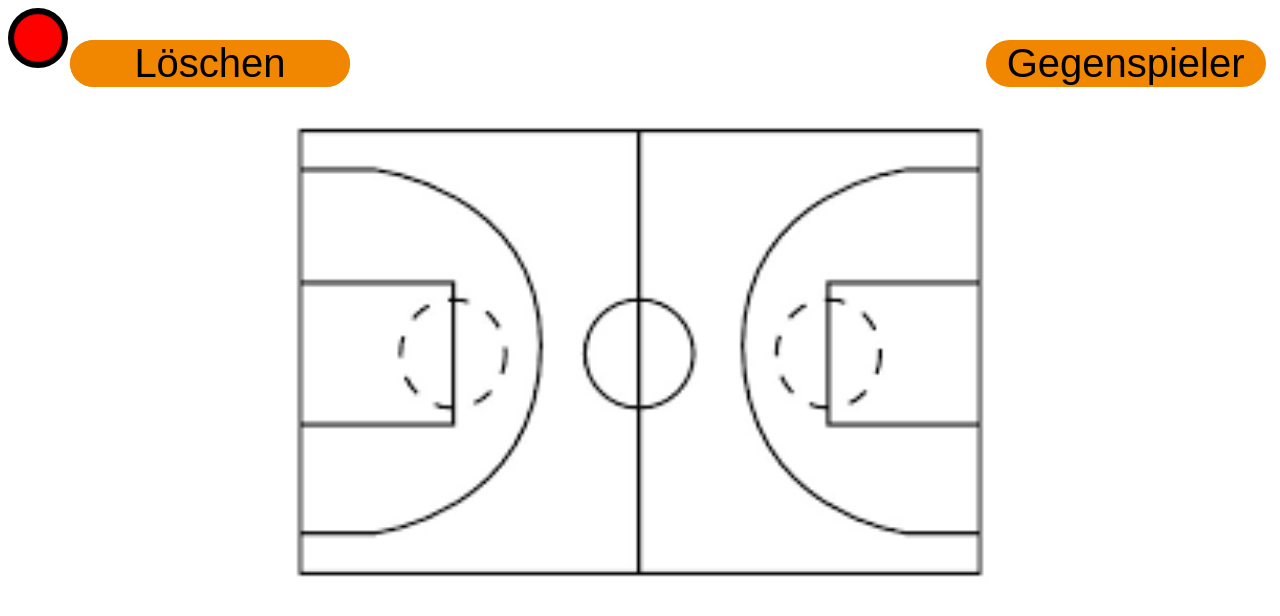
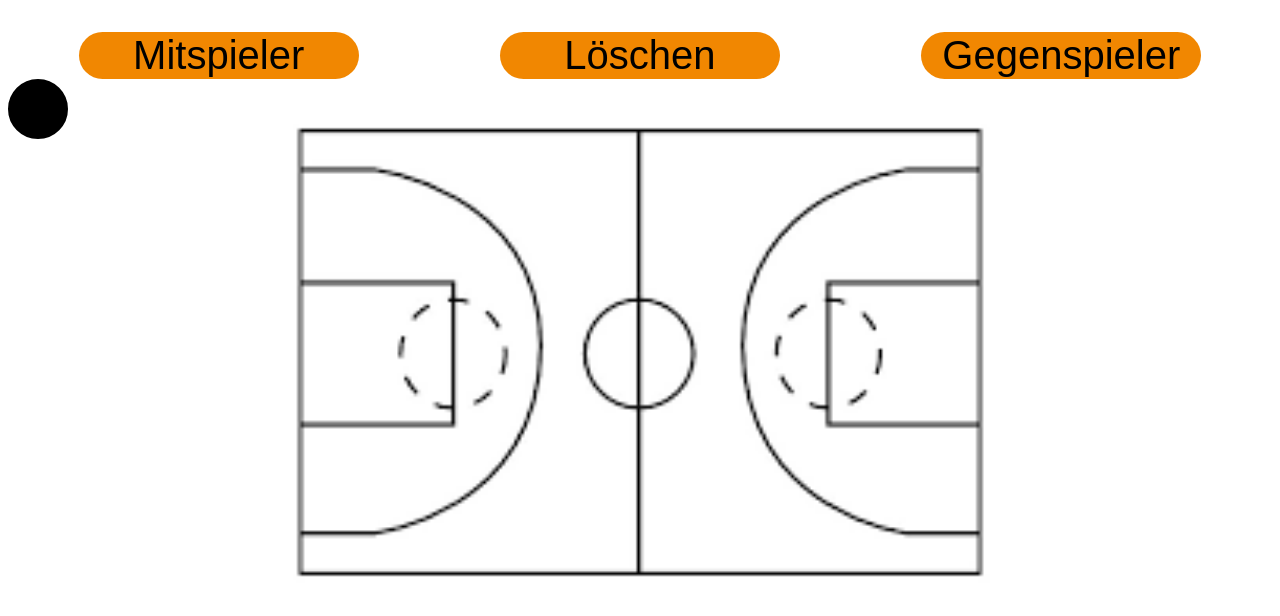
Before and after one commit to PaliGitHub123/bball.github.io, a plain HTML site: page index.html in a window 1280 px wide. Both pictures are taken after a click on the button "Gegenspieler". Drawn offline with Linux system fonts and the light colour scheme.

Commit message:
Update bball.css

```diff
--- a/bball.css
+++ b/bball.css
@@ -15,10 +15,17 @@ body img{
     border:  solid 0.4em;
 }
 
+.gegenSpieler{
+    position: absolute;
+    z-index: 9;
+    cursor: move;
+    width: 3em;
+    background-color: black;
+    border-radius: 100%;
+    border:  solid 0.4em;
+}
+
 button{
-    position: absolute;
-    top: 5%;
-    left: 70px;
     font-size: 2.5em;
     width: 7em;
     background-color: #F18701;
@@ -30,17 +37,9 @@ button:hover{
     background-color: #F7B801;
 }
 
-.ggSpieler{
-    position: absolute;
-    top: 5%;
-    left: 77%;
-    font-size: 2.5em;
-    width: 7em;
-    background-color: #F18701;
-    border-radius: 2em;
-    border: none;
+.container{
+    margin-top: 2.5vw;
+    display: flex;
+    justify-content: space-around;
+    flex-direction: row;
 }
-
-.ggSpieler:hover{
-    background-color: #F7B801;
-}
```
